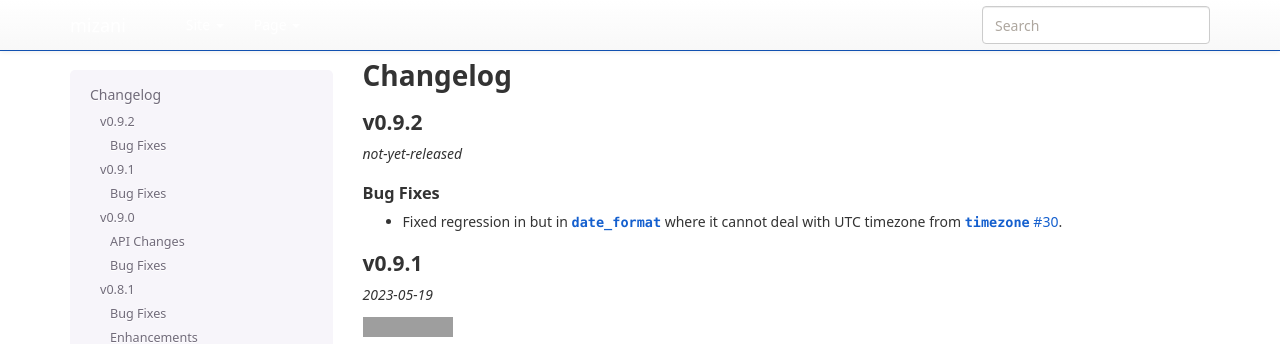
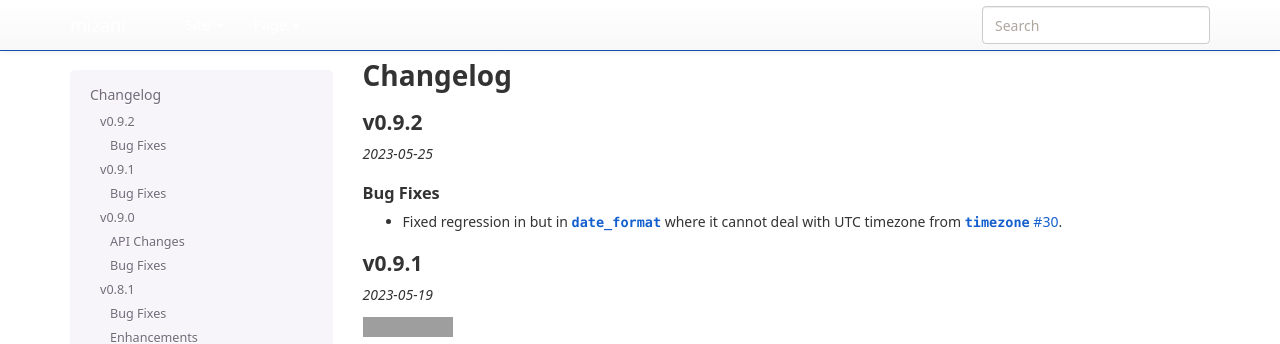
Before and after one commit to has2k1/mizani, a Sphinx documentation site: the page built from doc/changelog.rst, in a window 1280 px wide and 900 px high. Shown: the top 344 px of the window. Built offline with Sphinx 7.4.7, drawn with Linux system fonts in a browser that asks for light colours; nearby versions of some CDN libraries; library files that are not in the unit come from our copies; pages that are not in the unit, such as notebooks, are missing from menus; grey boxes are pictures that could not be loaded.

Commit message:
Update changelog for release

```diff
--- a/doc/changelog.rst
+++ b/doc/changelog.rst
@@ -4,7 +4,7 @@ Changelog
 v0.9.2
 ------
 
-*not-yet-released*
+*2023-05-25*
 
 Bug Fixes
 *********
```
